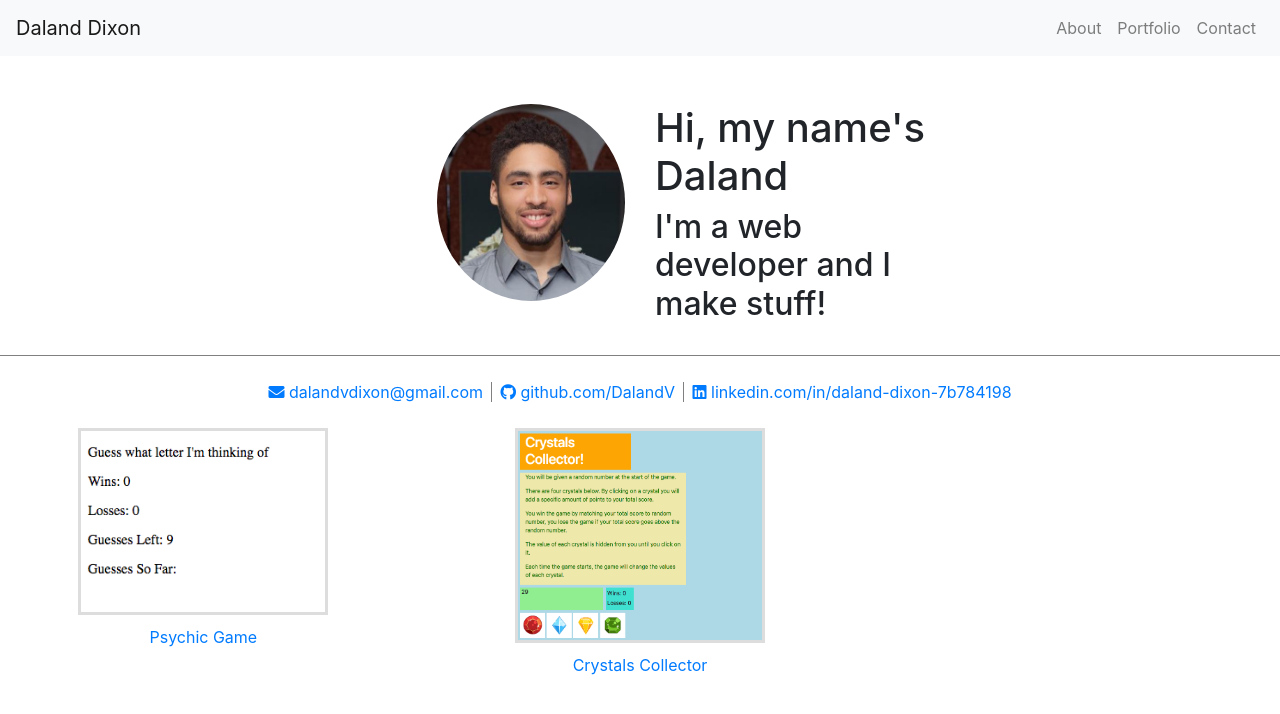
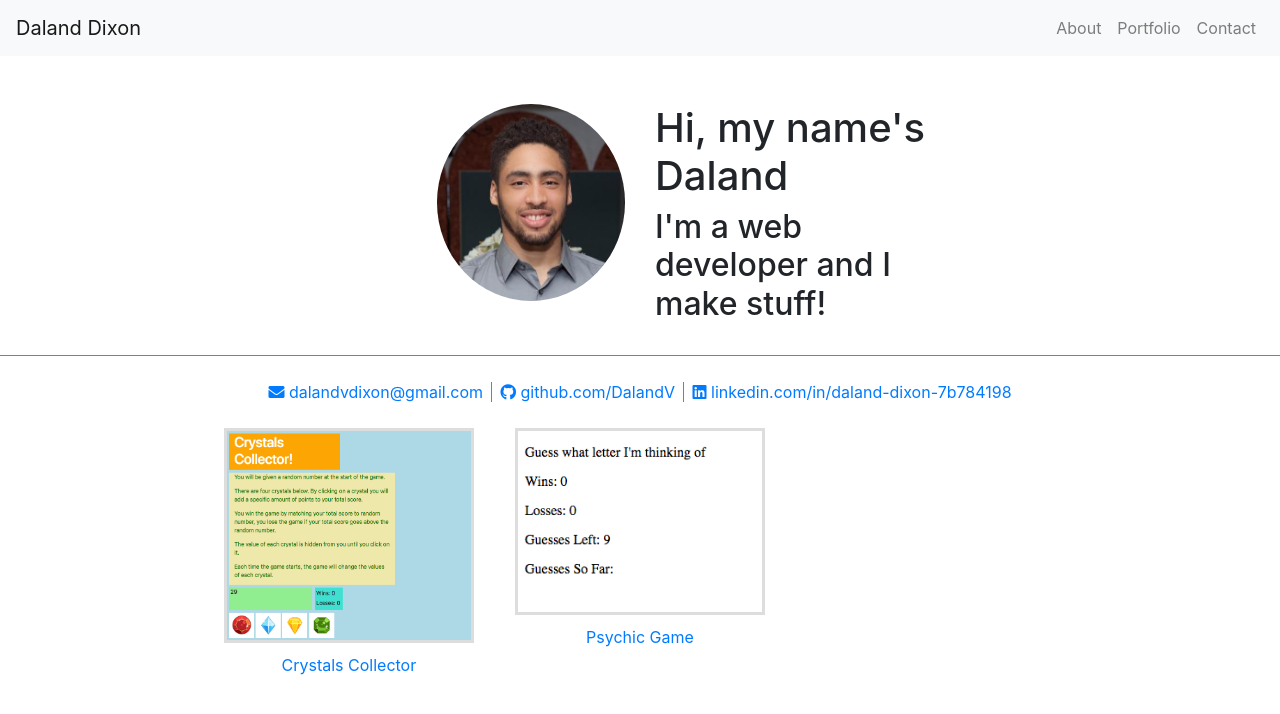
Before and after one commit to DalandV/Portfolio-2.0, a plain HTML site: page index.html in a window 1280 px wide. Drawn offline with nearby package versions, Linux system fonts and the light colour scheme.

Commit message:
Fixed Portfolio

```diff
--- a/index.html
+++ b/index.html
@@ -39,9 +39,6 @@
         </div>
     </nav>
 
-    <!-- Maybe try jumbotron next time -->
-
-    <!-- About Me with picture and links -->
     <div class="contaier mt-5">
         <!-- Intro -->
         <div class="row justify-content-center pb-4 mb-4" id="about-me-row">
@@ -63,21 +60,25 @@
             </div>
         </div>
         <!-- Portfolio -->
-        <div class="row justify-content-center" id="portfolio-row">
-            <div class="col-md-4 col-12 d-flex justify-content-center">
-                <a href="https://dalandv.github.io/Psychic-Game/"><img class="portfolio-images img-fluid" src="assets/images/psychic-game.png"
-                        style="border: 3px solid #dddddd" alt="Placeholder">
-                    <div class="text-center mb-3">Psychic Game</div>
-                </a>
-            </div>
-            <div class="col-md-4 col-12 d-flex justify-content-center">
-                <a href="https://dalandv.github.io/unit-4-game/"><img class="portfolio-images img-fluid" src="assets/images/crystals-collector.png"
-                        style="border: 3px solid #dddddd" alt="Placeholder">
-                    <div class="text-center mb-3">Crystals Collector</div>
-                </a>
-            </div>
-            <div class="col-4 d-flex justify-content-center">
+        <div class="row justify-content-center">
+            <div class="col-8">
+                <div class="row">
+                    <div class="col-sm-6 col-md-4 d-flex justify-content-center">
+                        <a href="https://dalandv.github.io/unit-4-game/"><img class="portfolio-images img-fluid" src="assets/images/crystals-collector.png"
+                                style="border: 3px solid #dddddd" alt="Placeholder">
+                            <div class="text-center mb-3">Crystals Collector</div>
+                        </a>
+                    </div>
+                    <div class="col-sm-6 col-md-4 d-flex justify-content-center">
+                        <a href="https://dalandv.github.io/Psychic-Game/"><img class="portfolio-images img-fluid" src="assets/images/psychic-game.png"
+                                style="border: 3px solid #dddddd" alt="Placeholder">
+                            <div class="text-center mb-3">Psychic Game</div>
+                        </a>
+                    </div>
+                    <div class="col-md-4 d-flex justify-content-center">
 
+                    </div>
+                </div>
             </div>
         </div>
     </div>
```
